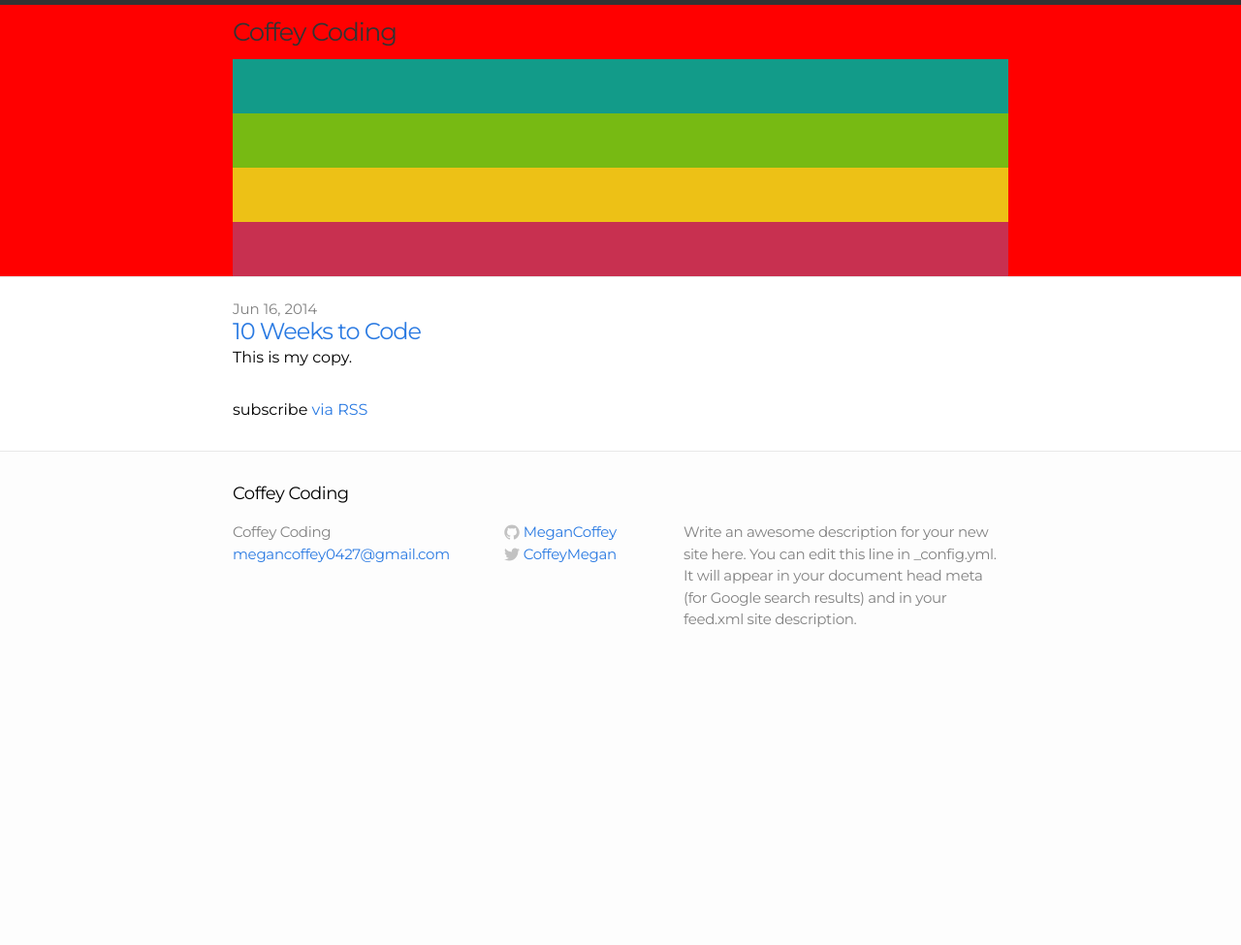
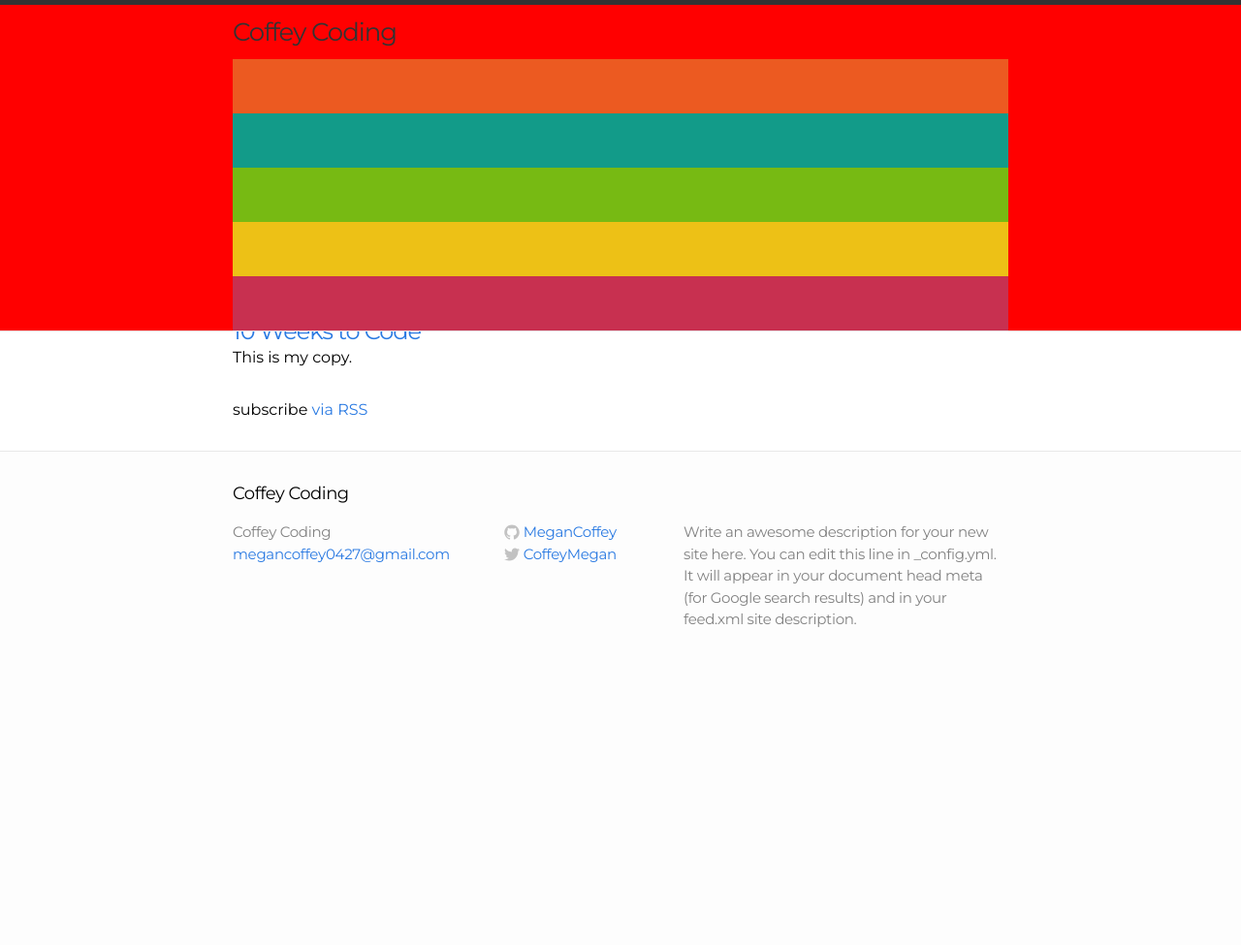
Before and after one commit to MeganCoffey/MeganCoffey.github.io, a Jekyll site: the page built from index.html, in a window 1280 px wide. Shown: the whole page at 97% size. Built offline with Jekyll 4.4.1, drawn with Linux system fonts in a browser that asks for light colours.

Commit message:
added data nag

```diff
--- a/_includes/header.html
+++ b/_includes/header.html
@@ -13,6 +13,8 @@
 
   <div class="wrap">
 
+    <div class="nav data">
+    </div>
     <div class="nav design">
     </div>
         <div class="nav dev">
```
